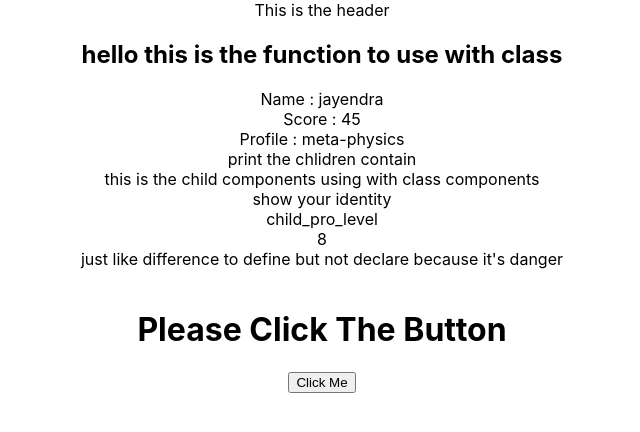
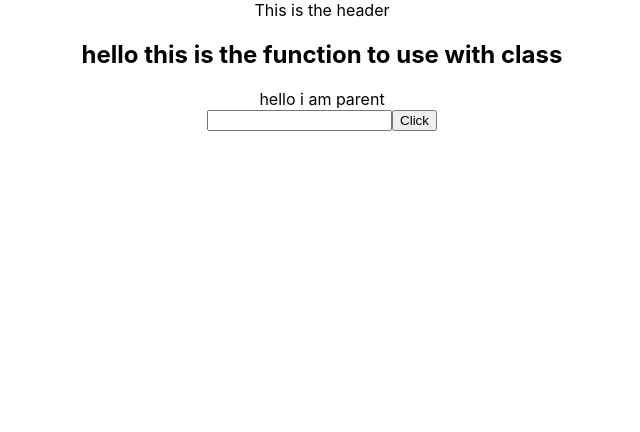
Before and after one commit to kr-jayendra/pratice_react, a React (Create React App) app: page / in a window 1280 px wide. Shown: the top 432 px of the page, without its empty margins (318-958 px from the left). Built offline with nearby package versions, Linux system fonts and the light colour scheme.

Commit message:
parent-child-class-component

```diff
--- a/src/App.css
+++ b/src/App.css
@@ -36,3 +36,18 @@
     transform: rotate(360deg);
   }
 }
+
+.btn{
+  margin: 20px;
+  font-size: 2rem;
+  /* width: 100px; */
+  padding: 20px;
+  border: none;
+  border-radius: 30px ;
+}
+
+.btn:hover{
+  cursor: pointer;
+  color: white;
+  background-color: black;
+}
--- /dev/null
+++ b/src/components/ChildCom.js
@@ -0,0 +1,43 @@
+import React, { Component } from 'react'
+
+export default class ChildCom extends Component {
+    constructor(){
+        super();
+        this.state = {
+            message : ""
+        }
+
+        // this.clickMethod = this.clickMethod(this)
+    }
+
+    // containParent(props){
+    //     this.setState({
+    //         vals : this.props.parentpro
+    //     })
+    // }
+
+    change(e){
+        console.log(e);
+        this.setState({
+            message : e.target.value
+        })
+    }
+    // ()=> props.parentpro("hello")
+    // clickMethod(){
+    //     // console.log(props.parentpro("hello"))
+    //     console.log(this.props.parentpro(this.state.message))
+    // }
+    render() {
+        // console.log(props.parentpro())
+        return (
+            <>
+                {/* <div>{this.porps.parentpro}</div> */}
+                {/* <button onClick={this.clickMethod}>Click</button> */}
+                <input value={this.state.message} name="message" onChange={(e) => this.change(e)}></input>
+                {/* <button onClick={()=> this.props.parentpro(this.state.message)}>Click</button> */}
+                <button onClick={()=> this.props.parentpro(this.state.message)}>Click</button>
+                {/* <button onClick={props.parentpro}>Click</button> */}
+            </>
+        )
+    }
+}
--- /dev/null
+++ b/src/components/ChildFun.js
@@ -0,0 +1,9 @@
+import React from 'react'
+
+function ChildFun(props) {
+  return (
+    <button onClick={props.parentpro}>Click</button>
+  )
+}
+
+export default ChildFun
--- /dev/null
+++ b/src/components/Counter.js
@@ -0,0 +1,64 @@
+import React, { Component } from 'react'
+
+export default class Counter extends Component {
+
+    constructor() {
+        super()
+        this.state = {
+            count: 0
+        }
+
+        this.increment = this.increment.bind(this)
+        this.decrement = this.decrement.bind(this)
+    }
+
+    increment() {
+
+        // this.setState({
+        //     count: this.state.count + 1
+        // }, () => {
+        //     console.log(this.state.count)
+        // })
+
+        for (let i = 0; i < 5; i++) {
+
+            this.setState((prev) => {
+                return {
+                    count: prev.count + 1
+                }
+            })
+        }
+    }
+
+    decrement(e) {
+
+        for (let i = 0; i < 5; i++) {
+            this.setState((prev)=>{
+                if(prev.count > 5){
+
+                    return {
+                        count : prev.count - 1
+                    }
+                }else{
+
+                    return {
+                        count : 0
+                    }
+                }
+            })
+        }
+
+    }
+
+
+    render() {
+        return (
+            <>
+                <h1 style={{ fontSize: "60px" }}>{this.state.count}</h1>
+                {/* Event Handler */}
+                <button className='btn' onClick={this.increment}>Increment</button>
+                <button className='btn' onClick={this.decrement}>Decrement</button>
+            </>
+        )
+    }
+}
--- a/src/components/Main.jsx
+++ b/src/components/Main.jsx
@@ -1,20 +1,25 @@
 import React, { Component } from 'react'
 import Child from './Child'
+import Counter from './Counter'
 import Extents from './Extents'
 import Mystate from './Mystate'
+import ParentCom from './ParentCom'
 
 export default class Main extends Component {
     render() {
         return (
             <>
-
-                <Extents name="jayendra" score={45} profile="meta-physics" >
+                {/* <Extents name="jayendra" score={45} profile="meta-physics" >
                     <Child name="child_pro_level" age={8} des="just like difference to define but not declare because it's danger" />
                 </Extents>
 
                 <br />
 
-                <Mystate />
+                <Mystate /> */}
+
+                {/* <Counter /> */}
+
+                <ParentCom />
             </>
 
 
--- /dev/null
+++ b/src/components/ParentCom.js
@@ -0,0 +1,40 @@
+import React, { Component } from 'react'
+import ChildCom from './ChildCom';
+import ChildFun from './ChildFun';
+
+export default class ParentCom extends Component {
+
+    constructor() {
+        super();
+
+        this.state = {
+            msg: "hello i am parent"
+        }
+
+        this.parentMethod = this.parentMethod.bind(this)
+    }
+
+    parentMethod(child) {
+        // return `${this.state.msg} and its child is ${child}`;
+        // console.log(child)
+        console.log(child)
+        this.setState({
+            msg:child
+        })
+
+
+        // alert(`${this.state.msg} and its child is `)
+    }
+
+    render() {
+        return (
+            <>
+
+                <div>{this.state.msg}</div>
+                {/* <ChildCom parentpro={{parentMethod:this.parentMethod}} /> */}
+                <ChildCom parentpro={this.parentMethod} />
+                {/* <ChildCom /> */}
+            </>
+        )
+    }
+}
```
